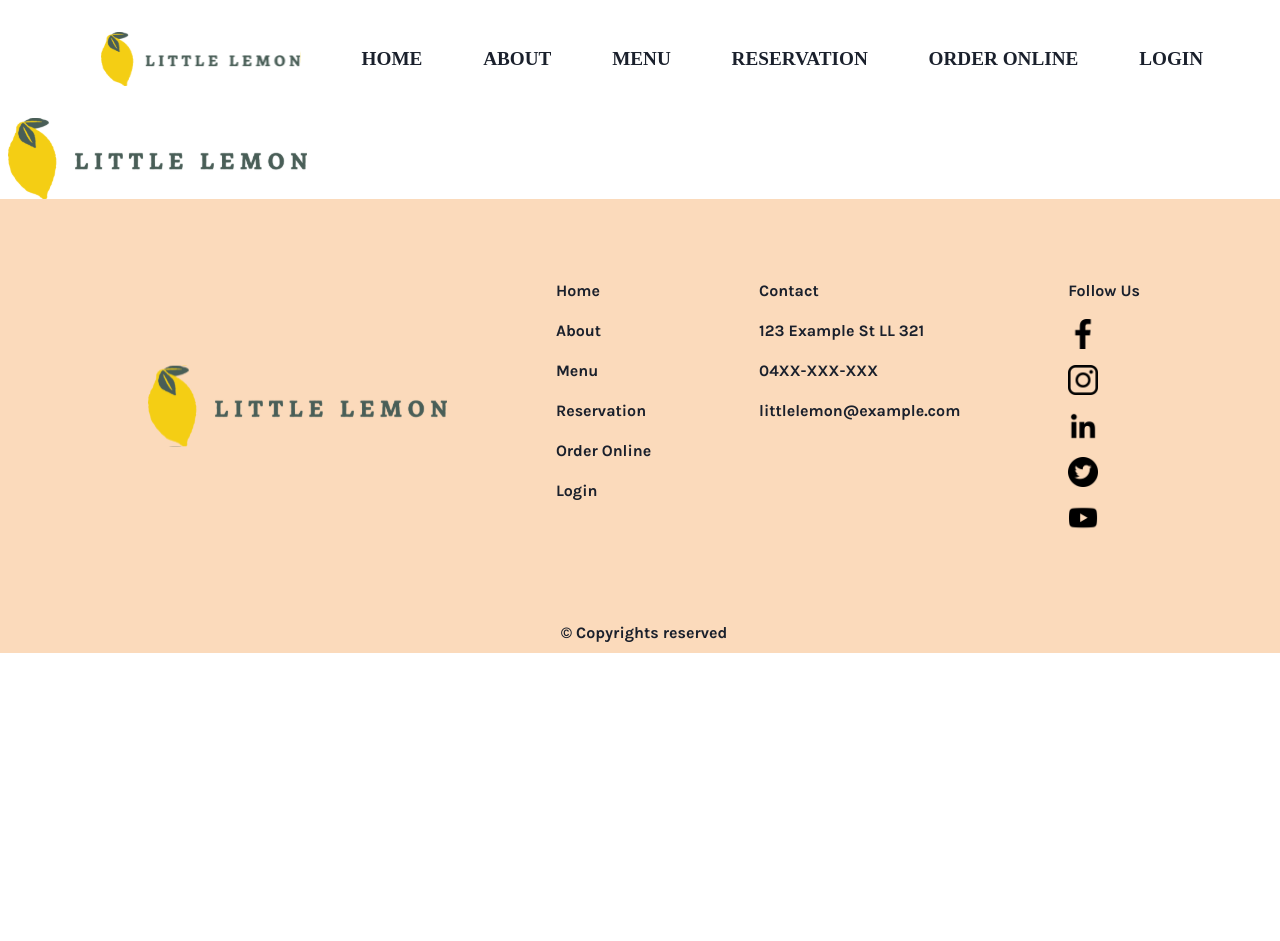
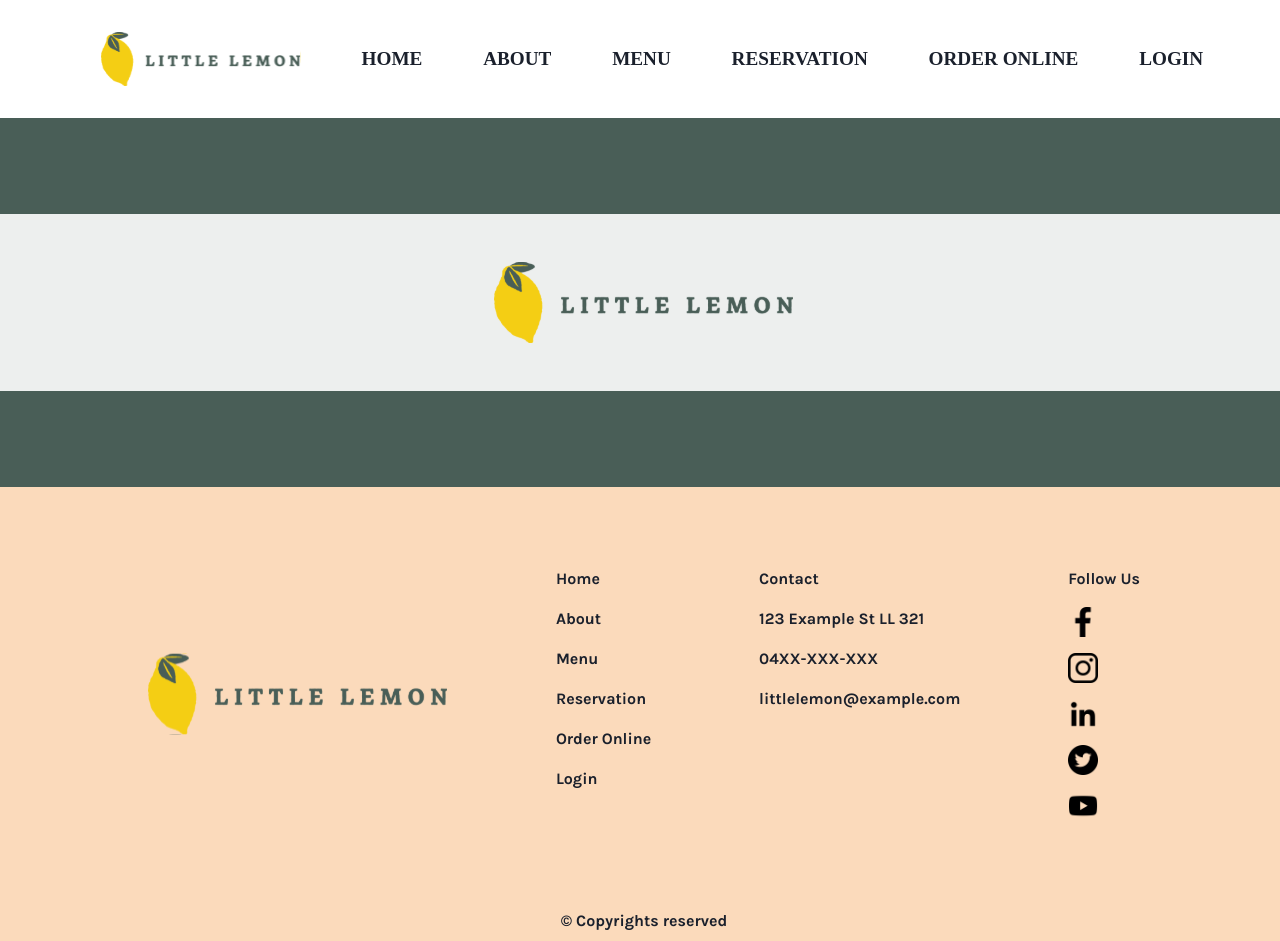
Before and after one commit to AdrianTze/myCapstone, a React (Create React App) app: page /reservation in a window 1280 px wide. Before the commit the page ends 800 px from the top, so only its background shows below. Built offline with nearby package versions, Linux system fonts and the light colour scheme; a web font is replaced by a local one.

Commit message:
styled reservation, contactform and payment component

```diff
--- a/src/App.css
+++ b/src/App.css
@@ -147,3 +147,37 @@
   text-align: center;
   padding: 0.5rem;
 }
+
+/* Reservation Component */
+.reservation{
+  display: flex;
+  justify-content: center;
+  flex-wrap: wrap;
+  row-gap: 1rem;
+  padding: 3rem 6rem;
+}
+
+.reservation img{
+  border-radius: 0.5rem;
+}
+
+/* Contact Form Component */
+.contactform{
+  display: flex;
+  flex-direction: column;
+  justify-content: center;
+  align-content: center;
+  flex-wrap: wrap;
+  row-gap: 1rem;
+  padding: 3rem 6rem;
+}
+
+/* Payment Component */
+.payment{
+  display: flex;
+  justify-content: center;
+  align-content: center;
+  flex-wrap: wrap;
+  row-gap: 1rem;
+  padding: 3rem 6rem;
+}
--- a/src/App.js
+++ b/src/App.js
@@ -63,7 +63,7 @@
                       <GridItem pl="2" bg="primary.100" area={"header"}>
                         <Reservation></Reservation>
                       </GridItem>
-                      <GridItem pl="2" bg="white.300" area={"special"}>
+                      <GridItem pl="2" bg="secondary.300" area={"special"}>
                         <ContactForm></ContactForm>
                       </GridItem>
                       <GridItem pl="2" bg="primary.100" area={"testimonials"}>
```
